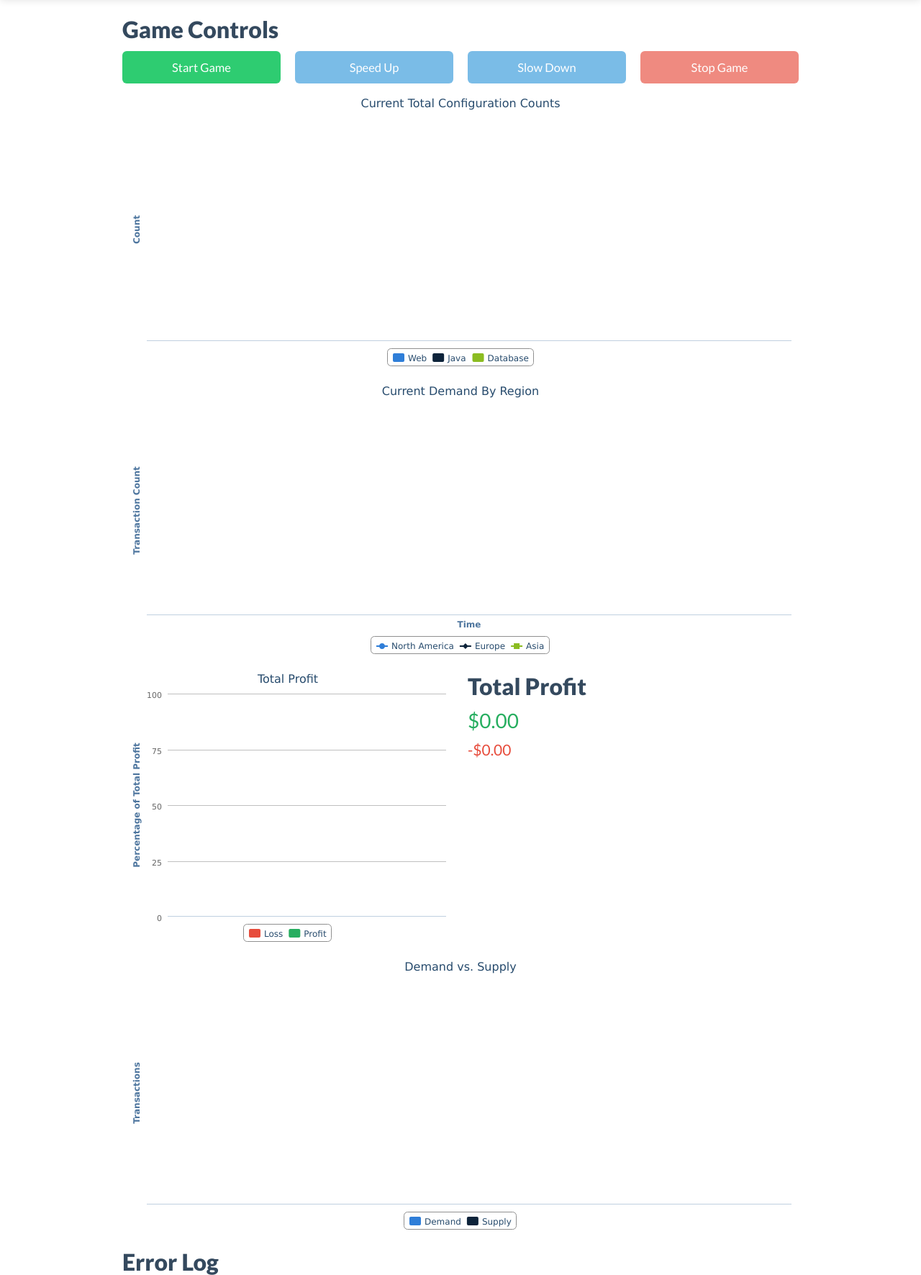
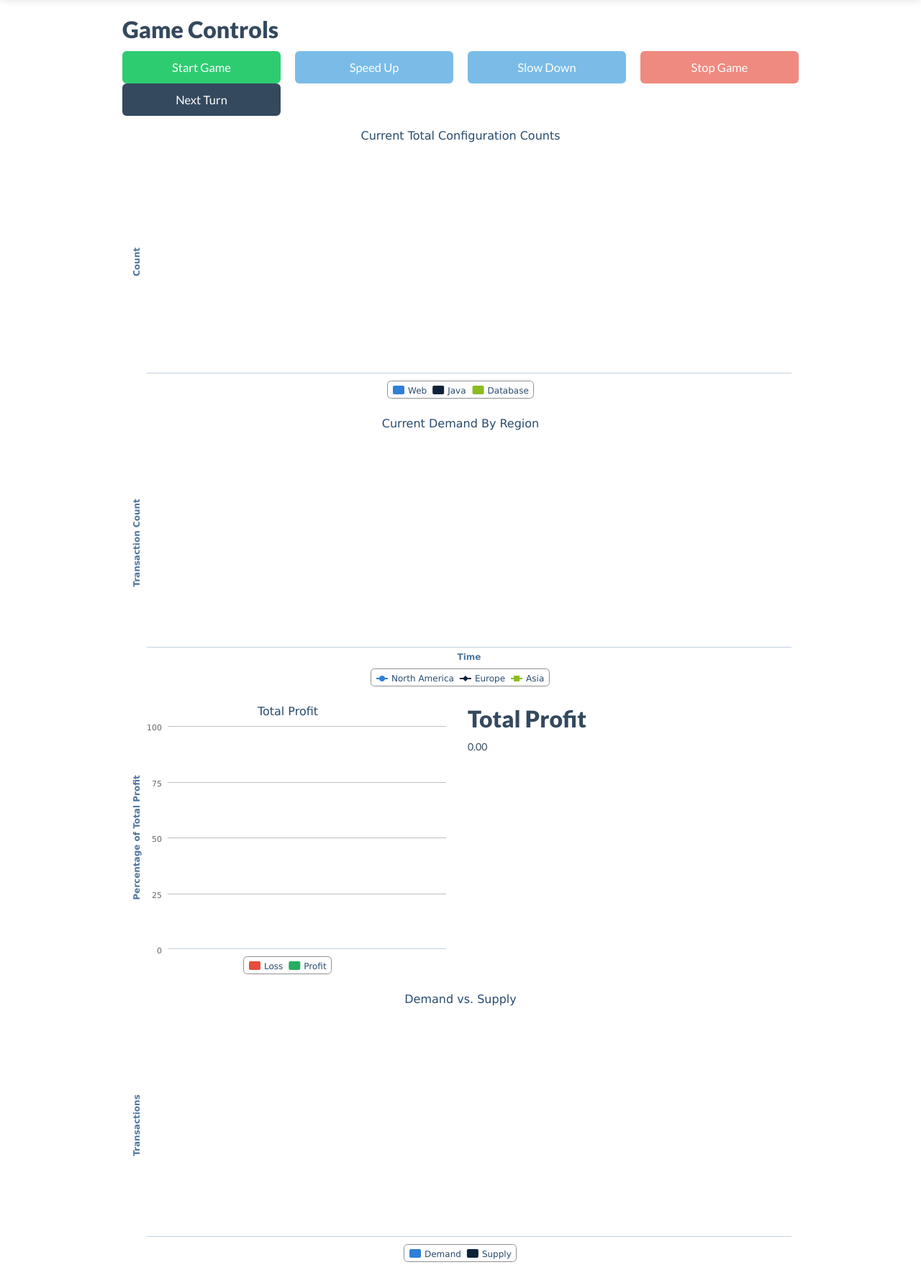
Before and after one commit to Sovietaced/Morgan-Stanley-Hackathon, a Django app: page / in a window 1280 px wide. Shown: the part 51-1823 px from the top of the page at 72% size. Run offline with Django 3.2, Linux system fonts and the light colour scheme; some libraries are stand-ins or nearby versions.

Commit message:
Added a temporary next turn button. Parsing total profit

```diff
--- a/hackathon/static/css/styles.css
+++ b/hackathon/static/css/styles.css
@@ -1,10 +1,10 @@
 .positive_profit {
 	color: #27AE60;
-	font-size: 2.0em;
+	font-size: 2.5em;
 }
 .negative_profit {
 	color: #E74C3C;
-	font-size: 1.5em;
+	font-size: 2.5em;
 }
 .navbar .navbar-inner {
 	border-radius: 0px;
--- a/hackathon/static/js/main.js
+++ b/hackathon/static/js/main.js
@@ -160,20 +160,55 @@ $(document).ready(function(){
 	var startGameButton = $('#start_game_button'),
 		speedUpButton = $('#speed_up_button'),
 		slowDownButton = $('#slow_down_button'),
-		stopGameButton = $('#stop_game_button');
+		stopGameButton = $('#stop_game_button'),
+		currentNum = 1;
+		nextTurnButton = $('#next_turn_button');
 
 	startGameButton.on('click', function(e) {
 		var el = $(this);
 		if (!el.hasClass('disabled')) {
 			$.post('/game/start/', function(response) {
 				$('#game_controls').find('.response').html(make_message(response.status, response.message));
-				if (response.status === 'success') {
+				//if (response.status === 'success') {
 					enableGameControls([speedUpButton, slowDownButton, stopGameButton]);
 					disableGameControls([startGameButton]);
-				}
-			},'json')
+					//getNextTurn(1);
+				//}
+			},'json');
 		}
 	});
+
+	nextTurnButton.on('click', function(e) {
+		e.preventDefault();
+		getTurn(currentNum);
+	});
+
+	var getTurn = function(num) {
+		$.post('/turn/' + num, function(response) {
+			if (response) {
+				console.log(response);
+				currentNum += 1;
+				var profitSpan = $('.positive_profit'),
+					profitResponse = JSON.parse(response.profit)[0];
+				console.log(profitResponse);
+				setTotalProfit(convertToDollars(profitResponse.fields.total_profit));
+			}
+		},'json');
+	}
+
+	var convertToDollars = function(cents) {
+		return (parseFloat(cents)/100).toFixed(2);
+	}
+
+	var setTotalProfit = function(dollars) {
+		var profit = $('.profit');
+		if (dollars >= 0) {
+			profit.removeClass('negative_profit').addClass('positive_profit');
+		} else {
+			profit.removeClass('positive_profit').addClass('negative_profit');
+		}
+		profit.html('$' + dollars);
+	}
 
 	speedUpButton.on('click', function(e) {
 		var el = $(this);
@@ -184,7 +219,7 @@ $(document).ready(function(){
 	});
 
 	stopGameButton.on('click', function(e) {
-		var el = $(this);
+		var el = $(this);g
 		disableGameControls([speedUpButton, slowDownButton, stopGameButton]);
 		enableGameControls([startGameButton]);
 	});
--- a/hackathon/templates/index.html
+++ b/hackathon/templates/index.html
@@ -39,6 +39,9 @@
 		<div class="span3">
 			<a href="#" id="stop_game_button" class="btn btn-large btn-block btn-danger disabled twipsy" data-toggle="tooltip" data-original-title="Game must be started first!">Stop Game</a>
 		</div>
+		<div class="span3">
+			<a href="#" id="next_turn_button" class="btn btn-large btn-block">Next Turn</a>
+		</div>
 		<div class="response span12"></div>
 	</div>
 	<div class="row">
@@ -57,8 +60,7 @@
 		</div>
 		<div class="span6">
 			<h1>Total Profit</h1>
-			<p class="positive_profit">$0.00</p>
-			<p class="negative_profit">-$0.00</p>
+			<p class="profit">0.00</p>
 		</div>
 	</div>
 	<div class="row">
--- a/hackathon/views.py
+++ b/hackathon/views.py
@@ -41,7 +41,7 @@ def start_game(request):
 		'status' : 'error',
 		'message' : 'Could not start the game. Please try again'
 	}
-	successful_start = run(57012)
+	successful_start = run(57014)
 	#successful_start = True
 	if successful_start:
 		result = {
```
Also changed, not shown: hackathon/controller/controller.py (line endings or trailing spaces), hackathon/models.py (line endings or trailing spaces).
